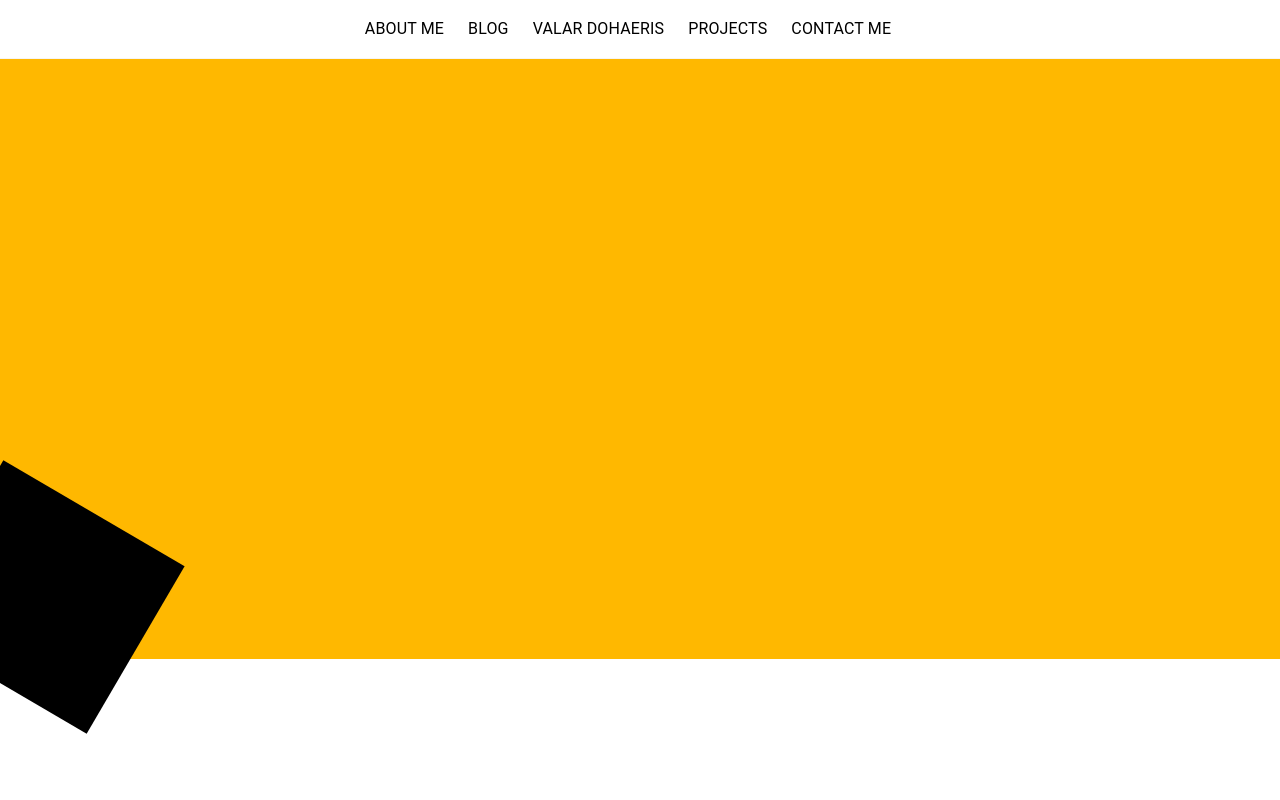
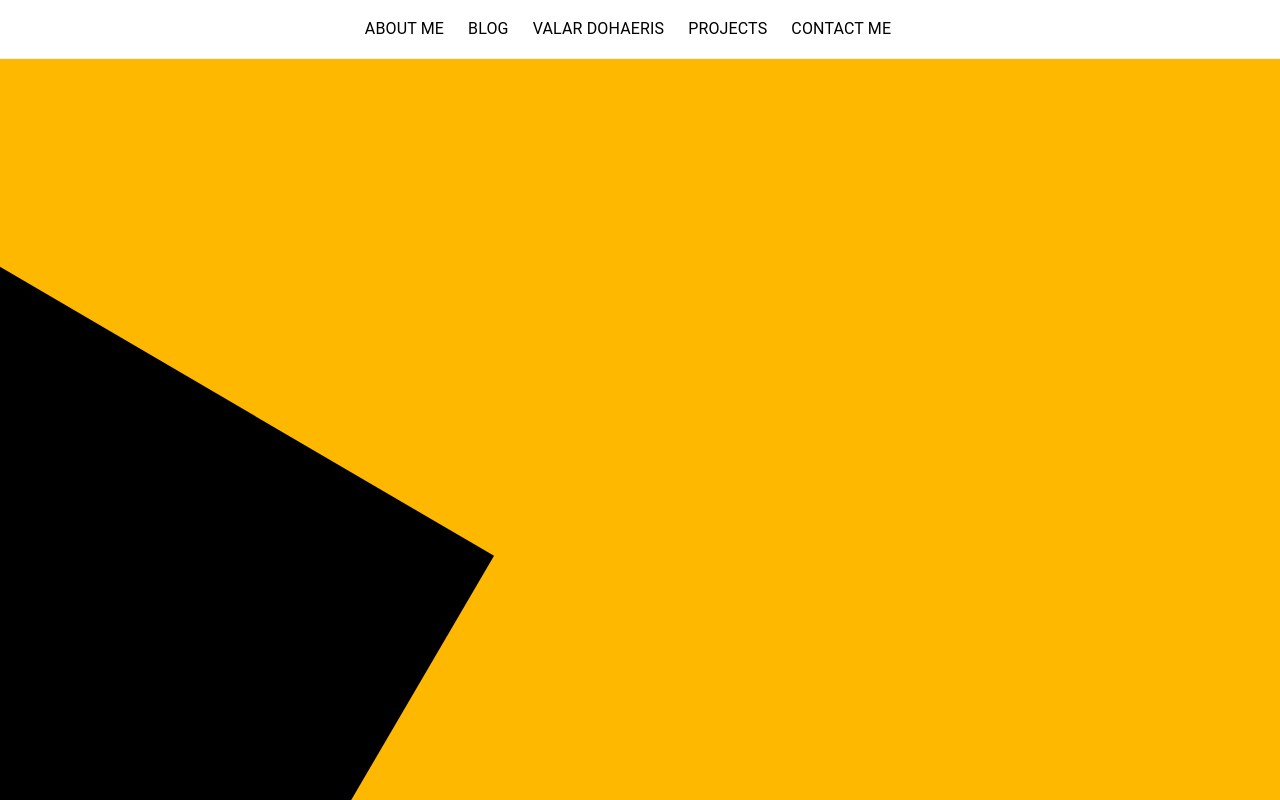
Before and after one commit to WandoChocolates/personnelwebsitetemplate, a React (Create React App) app: page / in a window 1280 px wide. Built offline with nearby package versions, Linux system fonts and the light colour scheme.

Commit message:
black tilted box mvp

```diff
--- a/src/components/LandingPage.css
+++ b/src/components/LandingPage.css
@@ -6,7 +6,7 @@ body {
 .rectangle-2 {
   position: absolute;
   width: 100%;
-  height: 75%;
+  height: 815px;
   top: 59px;
 
   background: #FFB800;
@@ -14,10 +14,10 @@ body {
 
 .rectangle-7 {
   position: absolute;
-  width: 210px;
-  height: 194px;
-  left: -60.04px;
-  top: 500px;
+  width: 810px;
+  height: 794px;
+  left: -461.04px;
+  top: 297px;
 
   background: #000000;
   transform: rotate(30.33deg);
@@ -25,10 +25,10 @@ body {
 
 .rectangle-22 {
   position: absolute;
-  width: 2143px;
+  width: 1524px;
   height: 167.31px;
-  left: -154.22px;
-  top: 4188.27px;
+  left: -109.22px;
+  top: 4101.27px;
   z-index: 1;
 
   background: #FFB800;
```
